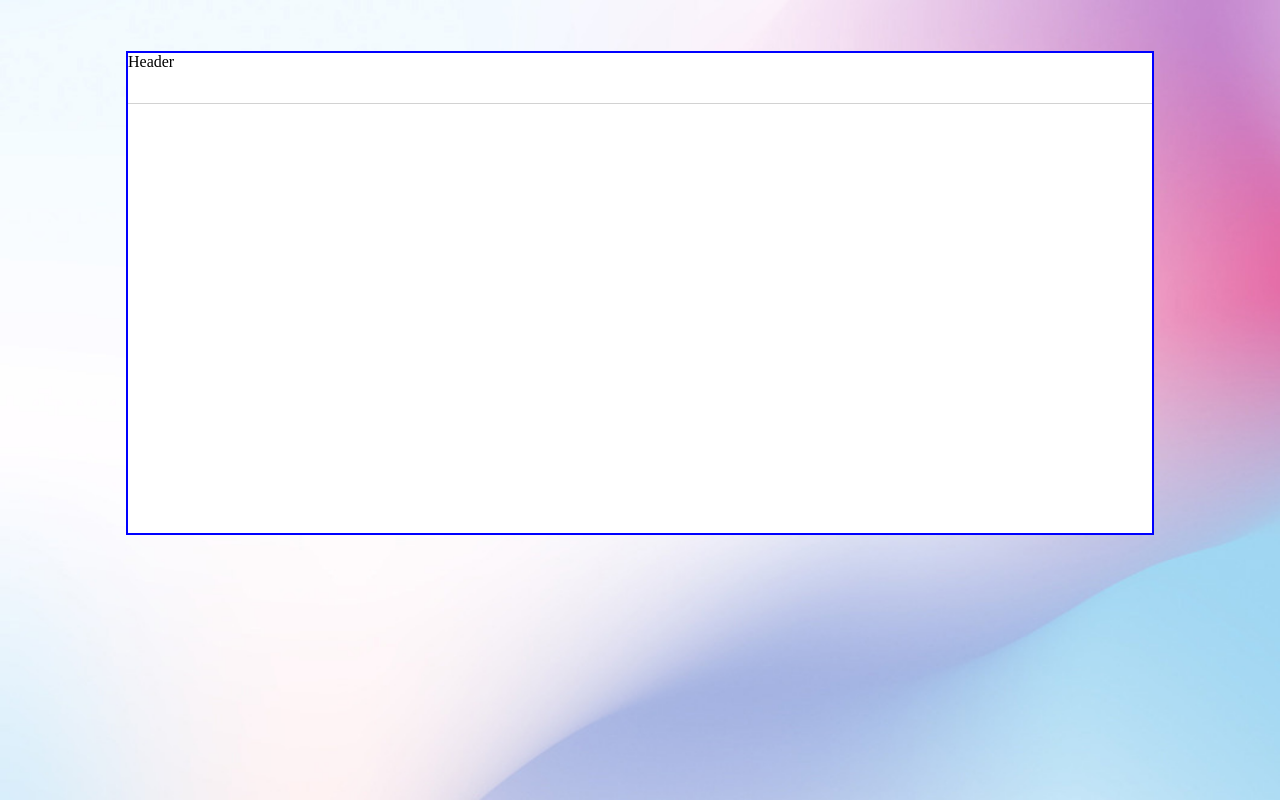
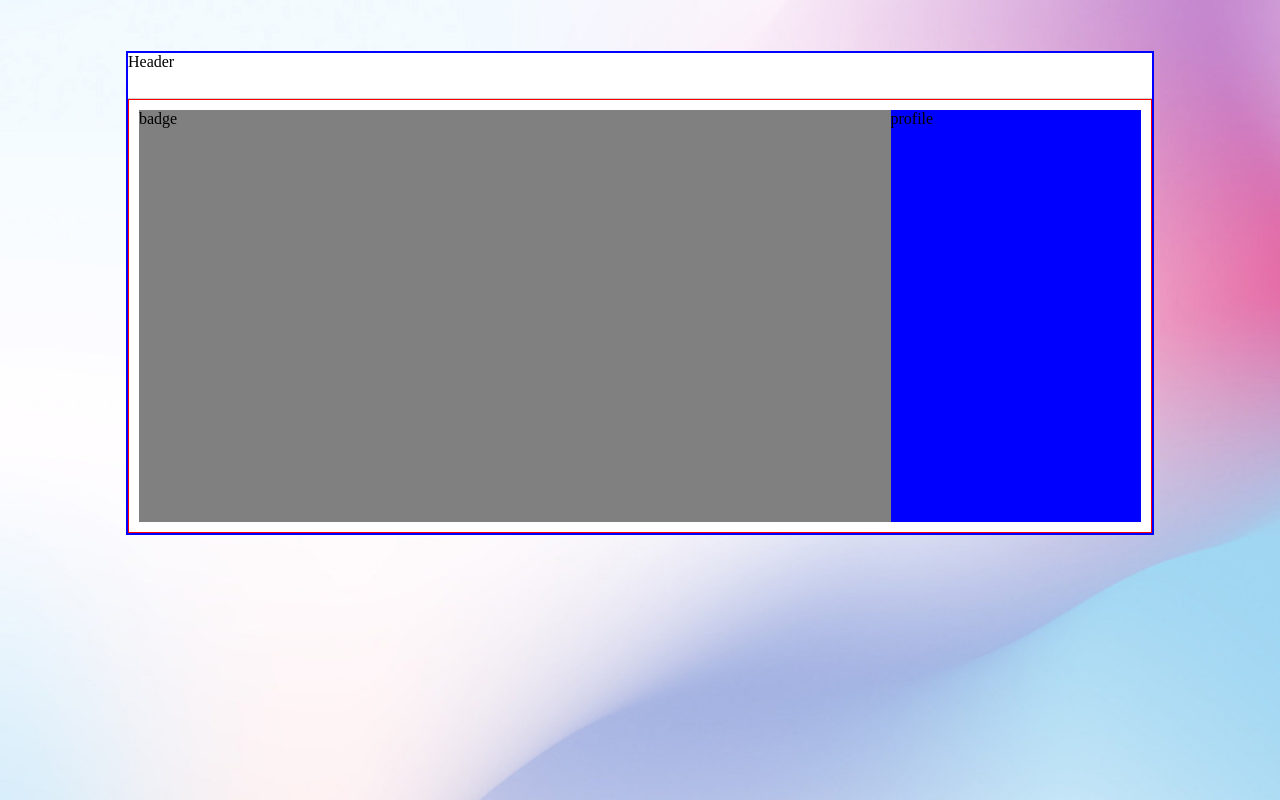
Before and after one commit to leoarthurwall/claromentis-ui, a React (Create React App) app: page / in a window 1280 px wide. Built offline with nearby package versions, Linux system fonts and the light colour scheme.

Commit message:
set layout for badge and profile section

```diff
--- a/src/App.js
+++ b/src/App.js
@@ -1,5 +1,6 @@
 import styled from "styled-components";
 import Header from "./Components/Header/Header";
+import Main from "./Components/Main/Main";
 
 const AppContainer = styled.div`
   margin-top: 5%;
@@ -7,12 +8,16 @@ const AppContainer = styled.div`
   width: 80vw;
   background-color: white;
   border: 2px solid blue;
+
+  display: flex;
+  flex-direction: column;
 `;
 
 function App() {
   return (
     <AppContainer>
       <Header />
+      <Main />
     </AppContainer>
   );
 }
--- a/src/Components/Main/Main.js
+++ b/src/Components/Main/Main.js
@@ -1,22 +1,34 @@
-import React from 'react'
-import styled from 'styled-components'
+import React from "react";
+import styled from "styled-components";
 
 const MainContainer = styled.main`
-    Width: 100%;
-    height: 100%;
-    padding: 10px;
-`
-const BadgesSection = styled.section``
+  width: 100%;
+  height: 100%;
+  padding: 10px;
+  display: flex;
+  border: 1px solid red;
+  box-sizing: border-box;
 
-const ProfileSection = styled.section``
+`;
+const BadgesSection = styled.section`
+  height: 100%;
+  width: 75%;
+  background-color: grey;
+`;
+
+const ProfileSection = styled.section`
+  height: 100%;
+  width: 25%;
+  background-color: blue;
+`;
 
 const Main = () => {
   return (
     <MainContainer>
-        <BadgesSection></BadgesSection>
-        <ProfileSection></ProfileSection>
+      <BadgesSection>badge</BadgesSection>
+      <ProfileSection>profile</ProfileSection>
     </MainContainer>
-  )
-}
+  );
+};
 
-export default Main
+export default Main;
--- a/src/index.css
+++ b/src/index.css
@@ -6,4 +6,5 @@ body {
   justify-content: center;
   width: 100vw;
   height: 100vh;
+
 }
```
